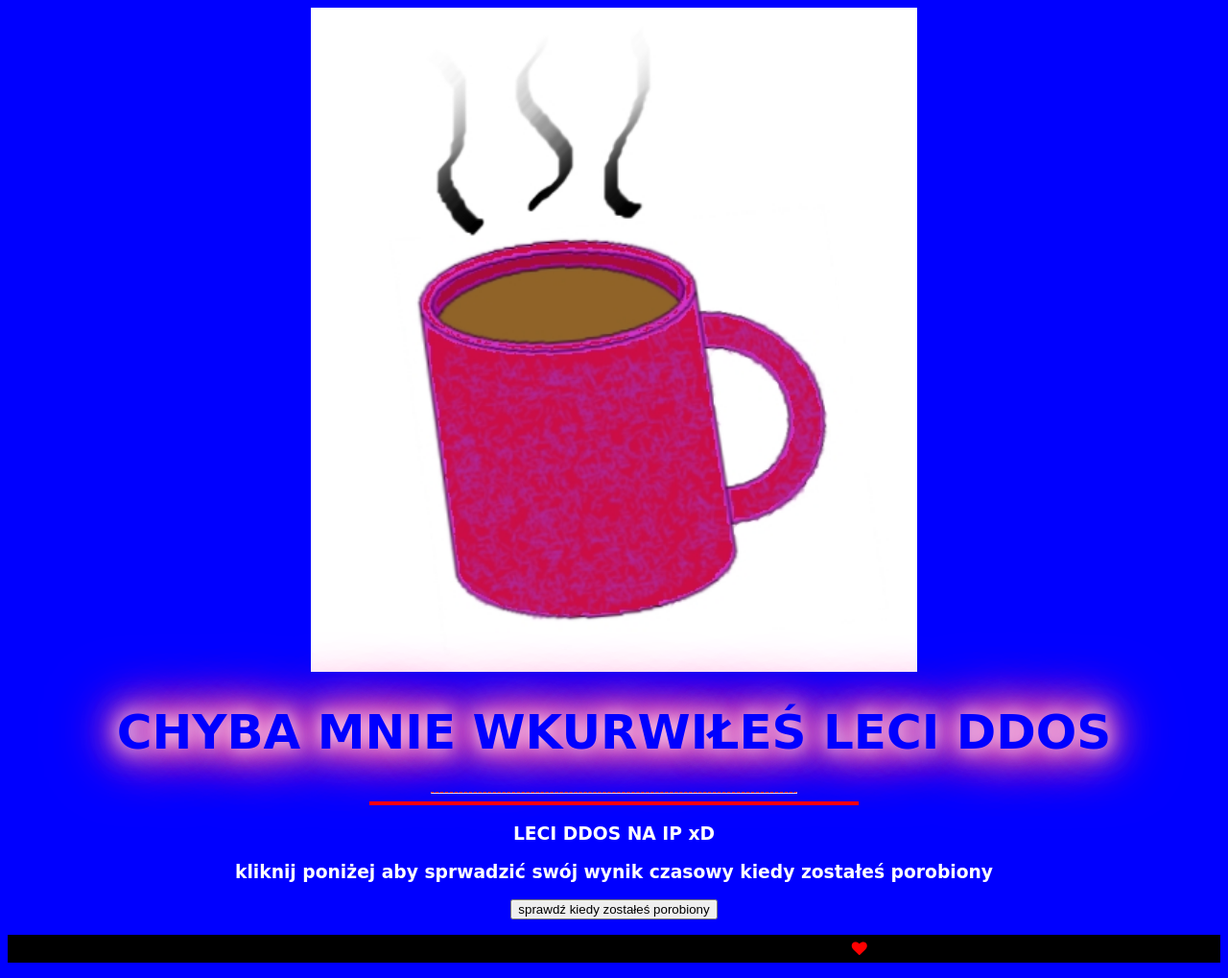
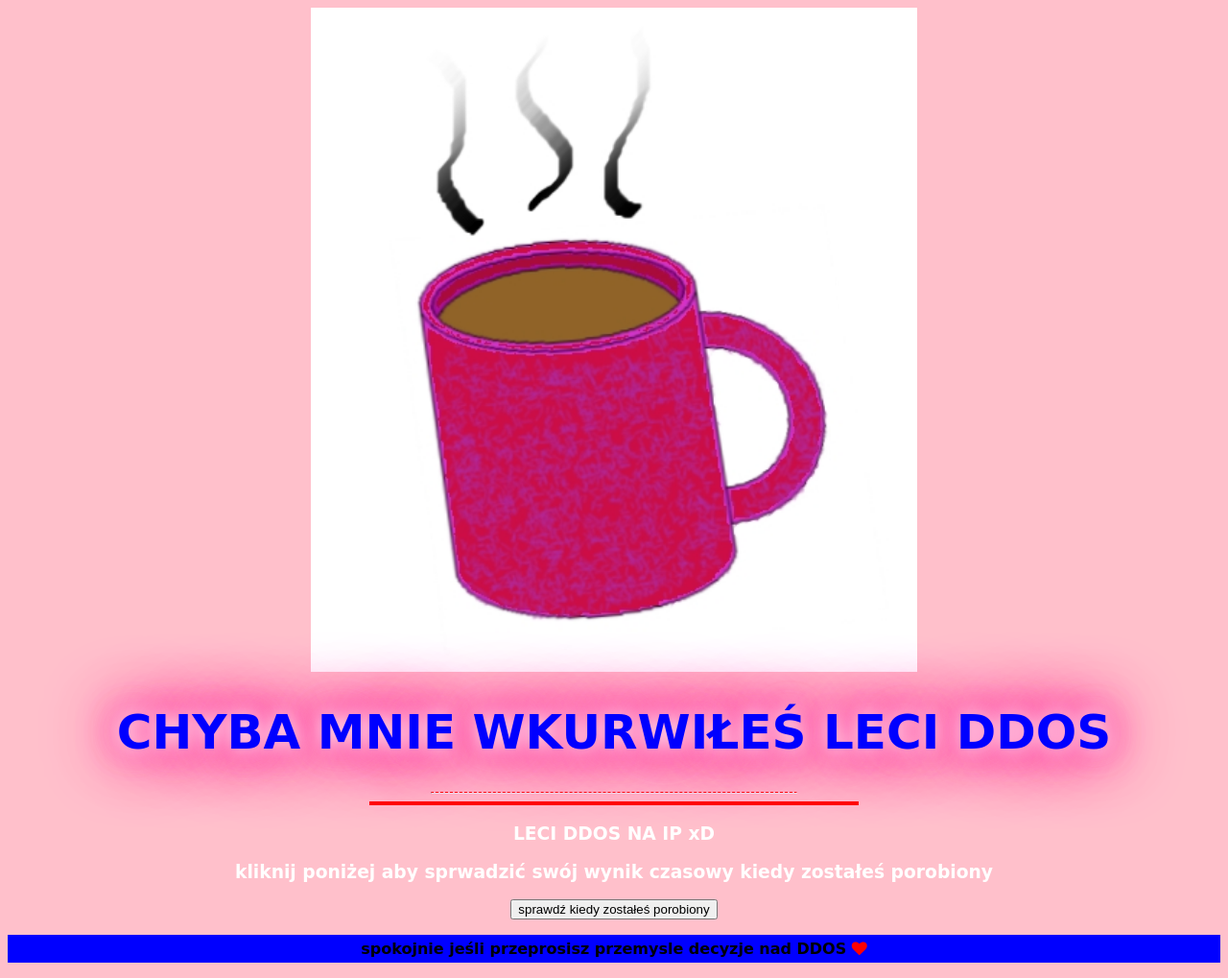
Before and after one commit to takitamprogram/programik, a plain HTML site: page index.html in a window 1280 px wide. Shown: the whole page at 96% size. Drawn offline with nearby package versions, Linux system fonts and the light colour scheme; no server answers.

Commit message:
Update style.css

```diff
--- a/style.css
+++ b/style.css
@@ -1,5 +1,5 @@
 body {
-	background-color: Blue;
+	background-color: Pink;
 	font-family: cursive;
   }
 
@@ -44,7 +44,7 @@ hr.hr2 {
 
 .footer p{
 			padding: 5px;
-			background-color: rgb(0, 0, 0);
+			background-color: rgb(0, 0, 255);
 			font-weight: bold;
 			text-align: center;
 		}
```
